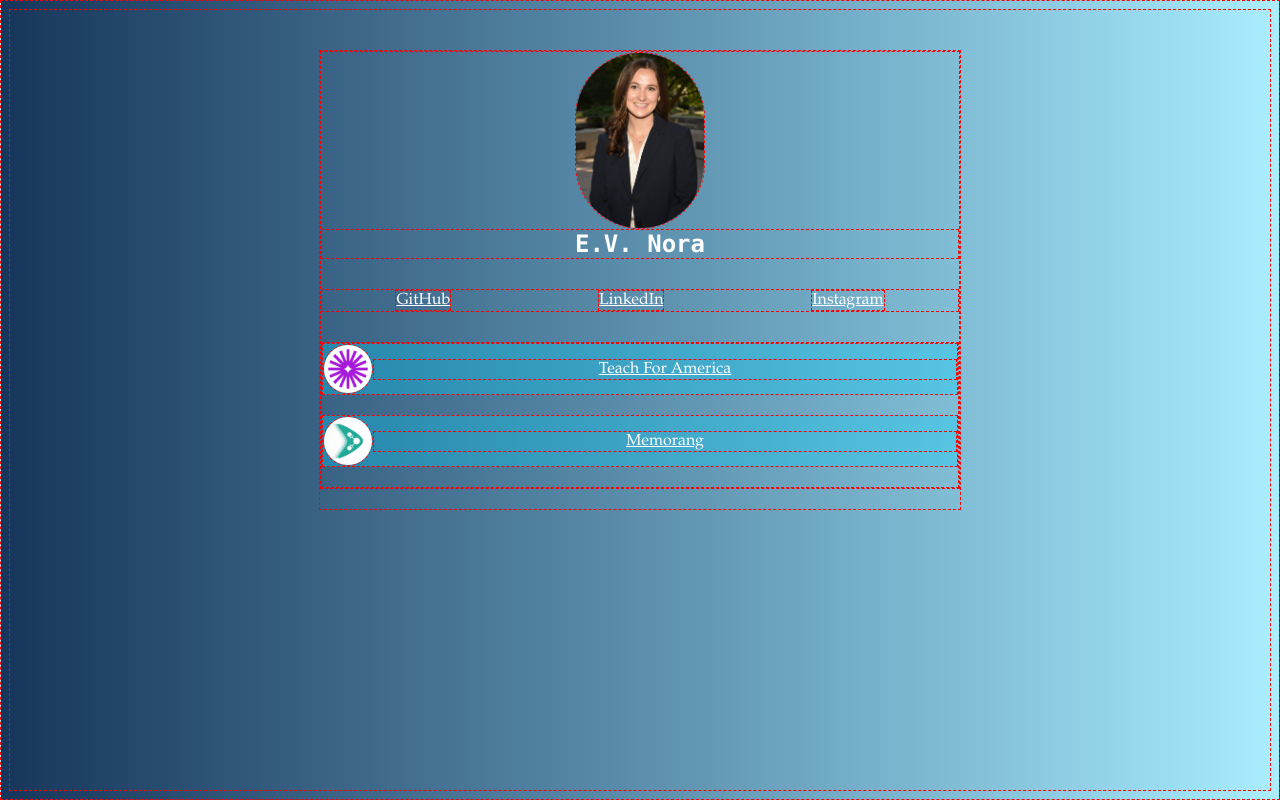
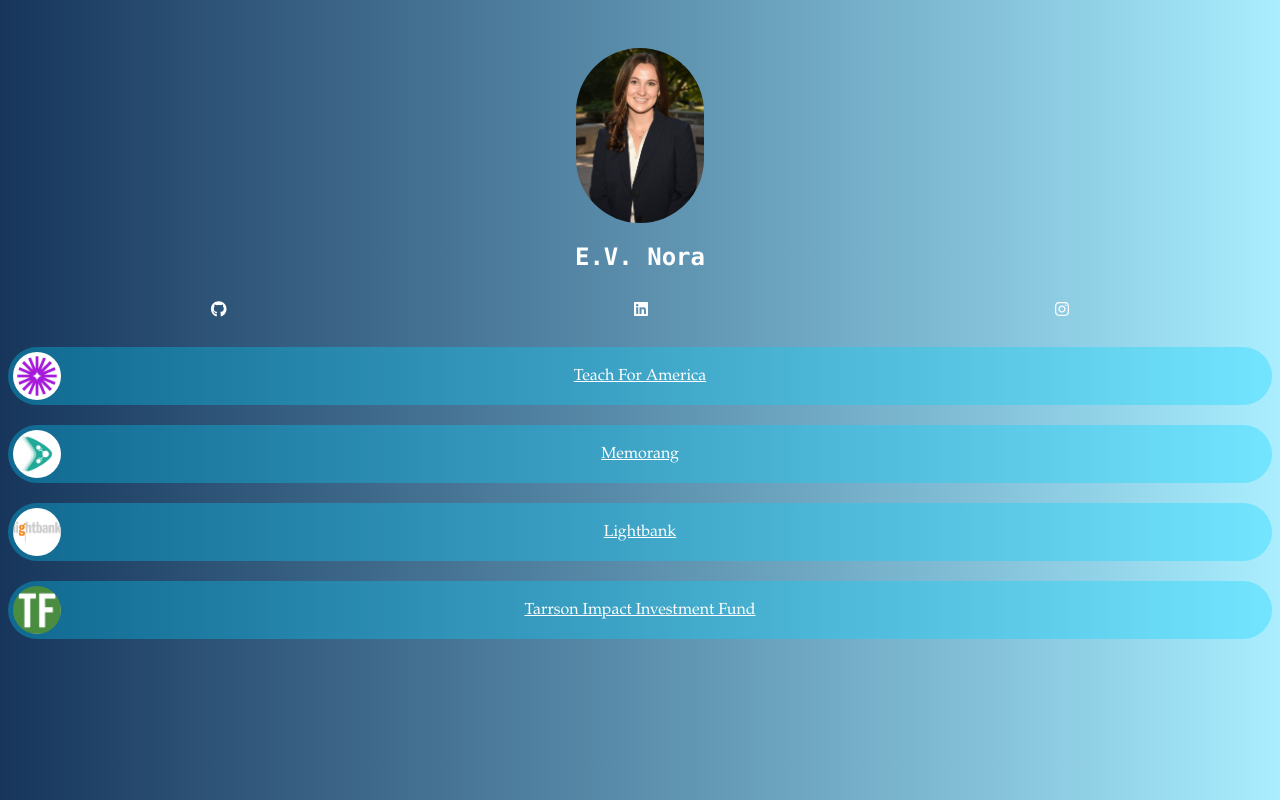
Before and after one commit to evnora/link-in-bio, a plain HTML site: page index.html in a window 1280 px wide. Drawn offline with Linux system fonts and the light colour scheme.

Commit message:
final commit

```diff
--- a/index.html
+++ b/index.html
@@ -2,12 +2,11 @@
   <head>
     <meta charset="UTF-8">
     <meta name="viewport" content="width=device-width, initial-scale=1.0">
-    <meta name="viewport" content="width=device=width, initial-scale=1.0">
     <title>My Link-in-Bio</title>
+    <script src="https://cdnjs.cloudflare.com/ajax/libs/font-awesome/6.5.2/js/all.min.js"></script>
+
     <style>
-      * {
-    border: 1px red dashed;
-  }
+
       body {
         padding-top: 40px;
         padding-bottom: 40px;
@@ -38,7 +37,14 @@
 
       .item {
         background-color: rgba(0, 210, 255, 0.32);
-      }
+        border-radius: 1000px;
+        padding: 5px;
+        padding-right: 53px;
+        margin-bottom: 20px;
+        display: flex;
+        align-items: center;
+      };
+
 
       .main-container {
         max-width: 640px;
@@ -67,12 +73,6 @@
         color:white;
       }
 
-      .item {
-        margin-bottom: 20px;
-        display: flex;
-        align-items: center;
-      }
-
       .image-row {
         margin-bottom: 20px;
         text-align: center;
@@ -89,13 +89,15 @@
       }
 
 
+
+
     </style>
   </head>
   <body>
 
     <div class="main-container">
       <div class="image-row">
-        <img class="avatar-image" src="Images/Download.jpg" alt="EV Nora headshot"
+        <img class="avatar-image" src="Images/Download.jpg" alt="EV Nora headshot">
       </div>
 
 
@@ -105,17 +107,18 @@
 
       <div class="social-icons-row">
         <a href="https://github.com/projects?query=is%3Aopen+creator%3A%40me" target="_blank">
-          GitHub
+          <i class="fa-brands fa-github"></i>
         </a>
 
         <a href="https://www.linkedin.com/in/ev-nora/" target="_blank">
-          LinkedIn
+          <i class="fa-brands fa-linkedin"></i>
         </a>
 
         <a href="https://www.instagram.com/evn98/?next=%2F" target="_blank">
-          Instagram
+          <i class="fa-brands fa-instagram"></i>
         </a>
         </div>
+
       <div class="links-row">
           <div class="item">
             <img class="thumbnail" src="/Images/TFA.png">
@@ -125,13 +128,28 @@
             </a>
           </div>
 
-          <div class="item">
-            <img class="thumbnail" src="/Images/Memorang.png">
-
-            <a class="link-text" target="_blank" href="https://memorang.com/">
+      <div class="item">
+        <img class="thumbnail" src="/Images/Memorang.png">
+          <a class="link-text" target="_blank" href="https://memorang.com/">
               Memorang
             </a>
-        </div>
+            </div>
+
+          <div class="item">
+            <img class="thumbnail" src="/Images/LightbankCompanyLogo.png">
+
+            <a class="link-text" target="_blank" href="https://www.lightbank.com/">
+                Lightbank
+              </a>
+              </div>
+
+          <div class="item">
+            <img class="thumbnail" src="/Images/Tarrson.jpeg">
+                <a class="link-text" target="_blank" href="https://www.chicagobooth.edu/research/rustandy/what-we-do/impact-investing/steven-tarrson-impact-investment-fund">
+                  Tarrson Impact Investment Fund
+                </a>
+                </div>
+
 
   </body>
 </html>
```
Also changed, not shown: Images/LightbankCompanyLogo.png (added), Images/Tarrson.jpeg (added).
